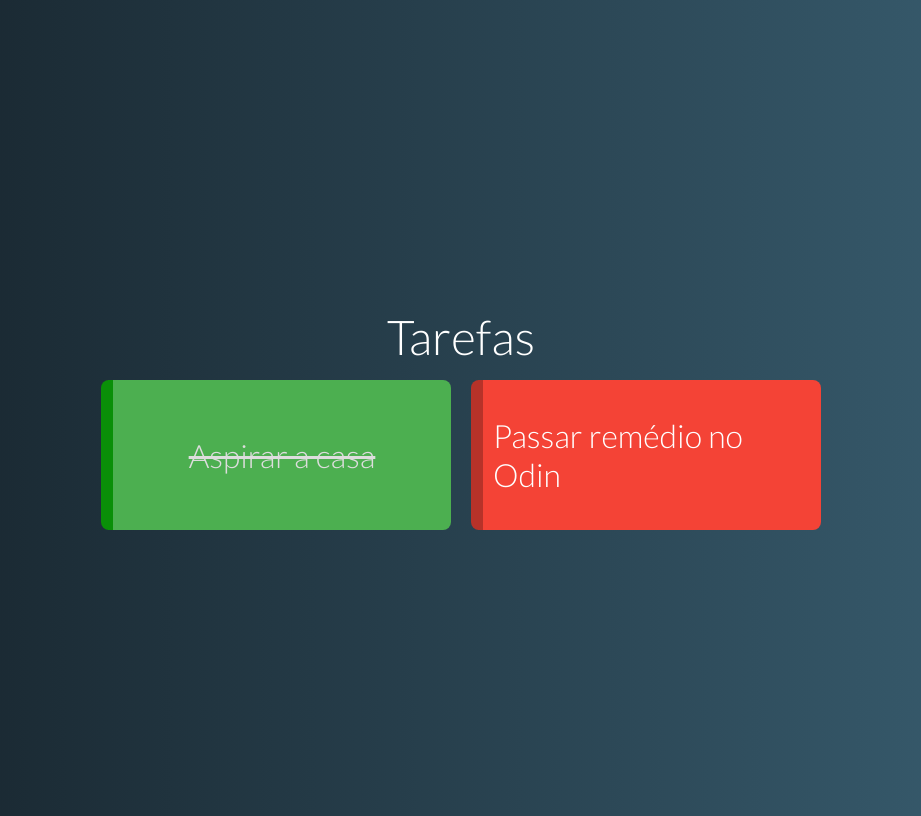
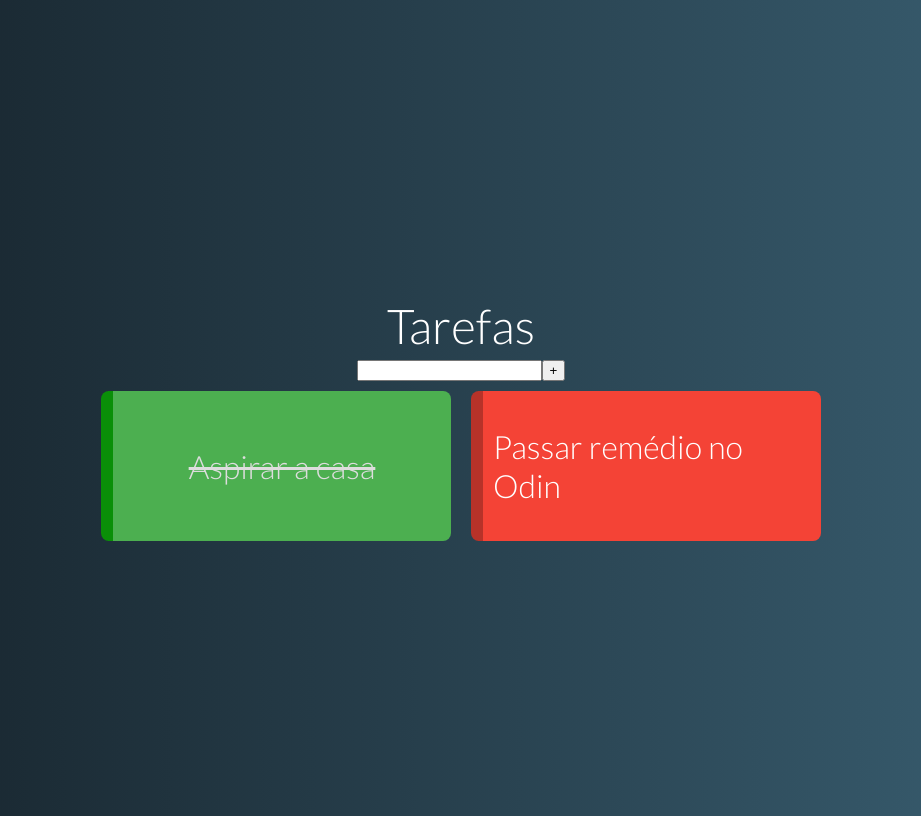
Before and after one commit to BrunoAFonseca/tarefas-vue, a Vue app: page / in a window 1280 px wide. Shown: the whole page, without its empty margins (179-1100 px from the left). Built offline with nearby package versions, Linux system fonts and the light colour scheme.

Commit message:
Componente nova tarefa #01

```diff
--- a/src/App.vue
+++ b/src/App.vue
@@ -1,21 +1,36 @@
 <template>
 	<div id="app">
 		<h1>Tarefas</h1>
+		<NewTask @taskAdded="addTask" />
 		<TaskGrid :tasks="tasks" />
 	</div>
 </template>
 
 <script>
 import TaskGrid from './components/TaskGrid.vue'
+import NewTask from './components/NewTask.vue'
 
 export default {
-	components: { TaskGrid },
+	components: { TaskGrid, NewTask },
 	data() {
 		return {
 			tasks: [
 				{name : 'Aspirar a casa', pending: false},
 				{name: 'Passar remédio no Odin', pending: true},
 			]
+		}
+	},
+	// Método para não repetir nomes nos cards!
+	methods: {
+		addTask(task) {
+			const sameName = t => t.name === task.name
+			const reallyNew = this.tasks.filter(sameName).length == 0
+			if(reallyNew) {
+				this.tasks.push({
+					name: task.name,
+					pending: task.pending || true
+				})
+			}
 		}
 	}
 }
--- /dev/null
+++ b/src/components/NewTask.vue
@@ -0,0 +1,26 @@
+<template>
+  <div class="new-task">
+    <input v-model="name" @keydown.enter="add" type="text">
+    <button @click="add">+</button>
+  </div>
+</template>
+
+<script>
+export default {
+  data() {
+    return {
+      name:''
+    }
+  },
+  methods: {
+    add() {
+      this.$emit('taskAdded', { name: this.name})
+      this.name = ''
+    }
+  }
+}
+</script>
+
+<style>
+
+</style>
```
